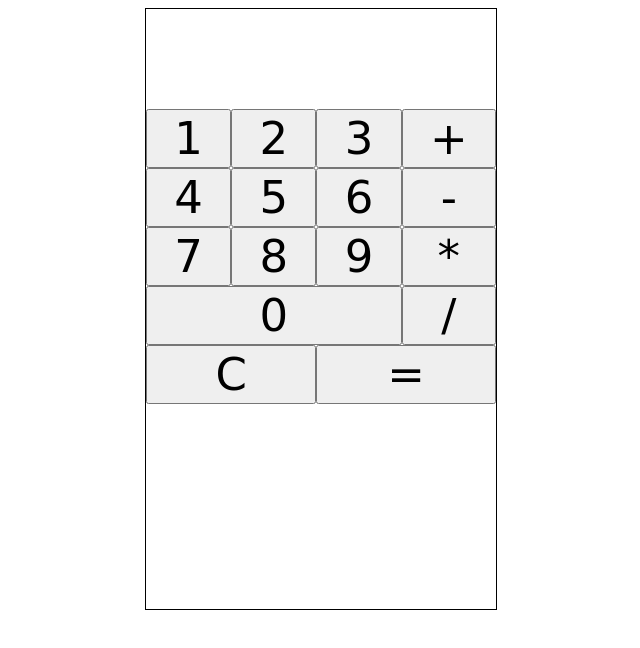
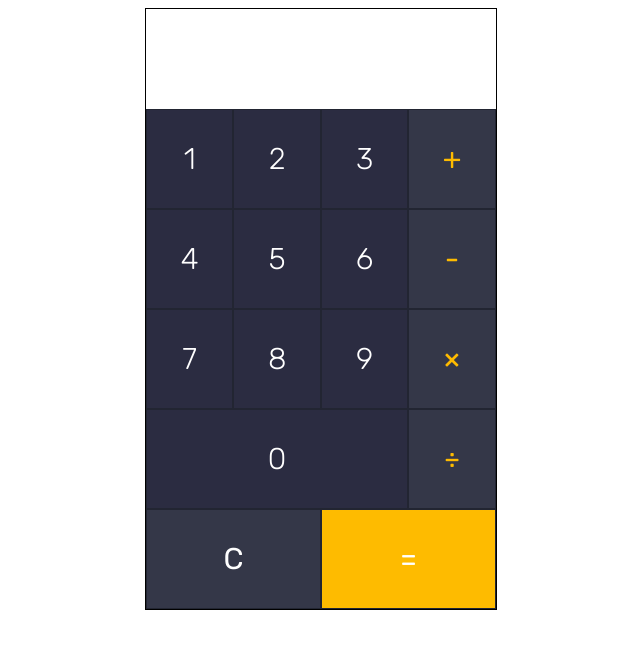
Before and after one commit to AMAARIDOR/real-calculator, a plain HTML site: page index.html in a window 1280 px wide. Shown: the whole page, without its empty margins (319-959 px from the left). Drawn offline with Linux system fonts and the light colour scheme; a web font is replaced by a local one.

Commit message:
basic buttons ui done

```diff
--- a/index.html
+++ b/index.html
@@ -9,7 +9,7 @@
     <link rel="preconnect" href="https://fonts.googleapis.com" />
     <link rel="preconnect" href="https://fonts.gstatic.com" crossorigin />
     <link
-      href="https://fonts.googleapis.com/css2?family=Unbounded:wght@200;300;400;600;700;800;900&display=swap"
+      href="https://fonts.googleapis.com/css2?family=Rubik:wght@300;400;500;600;700;800;900&display=swap"
       rel="stylesheet"
     />
   </head>
@@ -20,22 +20,28 @@
       <div id="calculator-display"></div>
       <!-- Numbers and Operators Button Section: -->
       <div id="numbers-and-operators">
-        <button class="number-button" data-number="1">1</button>
-        <button class="number-button" data-number="2">2</button>
-        <button class="number-button" data-number="3">3</button>
-        <button class="operator-button" data-operator="add">+</button>
-        <button class="number-button" data-number="4">4</button>
-        <button class="number-button" data-number="5">5</button>
-        <button class="number-button" data-number="6">6</button>
-        <button class="operator-button" data-operator="subtract">-</button>
-        <button class="number-button" data-number="7">7</button>
-        <button class="number-button" data-number="8">8</button>
-        <button class="number-button" data-number="9">9</button>
-        <button class="operator-button" data-operator="multiply">*</button>
-        <button class="number-button" data-number="0">0</button>
-        <button class="operator-button" data-operator="divide">/</button>
-        <button id="clear-button" data-operator="clear">C</button>
-        <button id="equal-button" data-operator="equal">=</button>
+        <button class="buttons number-button" data-number="1">1</button>
+        <button class="buttons number-button" data-number="2">2</button>
+        <button class="buttons number-button" data-number="3">3</button>
+        <button class="buttons operator-button" data-operator="add">+</button>
+        <button class="buttons number-button" data-number="4">4</button>
+        <button class="buttons number-button" data-number="5">5</button>
+        <button class="buttons number-button" data-number="6">6</button>
+        <button class="buttons operator-button" data-operator="subtract">
+          -
+        </button>
+        <button class="buttons number-button" data-number="7">7</button>
+        <button class="buttons number-button" data-number="8">8</button>
+        <button class="buttons number-button" data-number="9">9</button>
+        <button class="buttons operator-button" data-operator="multiply">
+          &#215;
+        </button>
+        <button class="buttons number-button" data-number="0">0</button>
+        <button class="buttons operator-button" data-operator="divide">
+          &#xF7;
+        </button>
+        <button class="buttons operator-button" data-operator="clear">C</button>
+        <button class="buttons operator-button" data-operator="equal">=</button>
       </div>
     </div>
     <script src="app.js"></script>
--- a/styles.css
+++ b/styles.css
@@ -1,7 +1,7 @@
 * {
   text-align: center;
-  font-family: "Unbounded", cursive;
-  font-size: 45px;
+  font-family: "Rubik", sans-serif;
+  font-size: 30px;
 }
 
 #calculator {
@@ -19,6 +19,22 @@
 #numbers-and-operators {
   display: grid;
   grid-template-columns: auto auto auto auto;
+  grid-template-rows: 100px 100px 100px 100px 100px;
+}
+
+.buttons {
+  border: #222532 solid 1px;
+}
+
+.number-button {
+  font-weight: 100;
+  color: white;
+  background-color: #2b2c41;
+}
+
+.operator-button {
+  background-color: #343748;
+  color: #febb00;
 }
 
 [data-number="0"] {
@@ -29,3 +45,12 @@
 [data-operator="equal"] {
   grid-column-start: span 2;
 }
+
+[data-operator="clear"] {
+  color: white;
+}
+
+[data-operator="equal"] {
+  background-color: #febb00;
+  color: white;
+}
```
